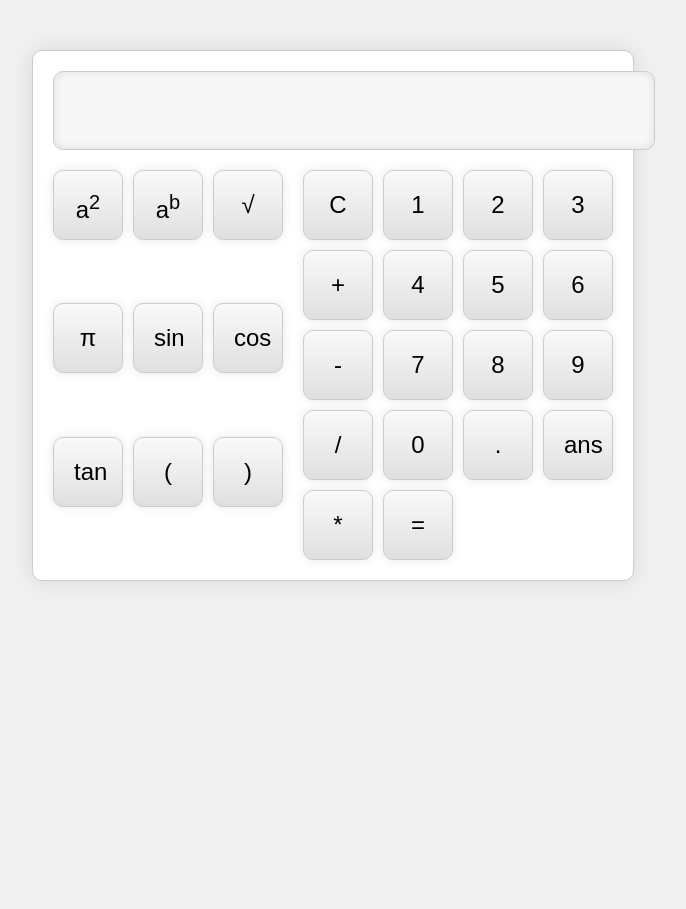
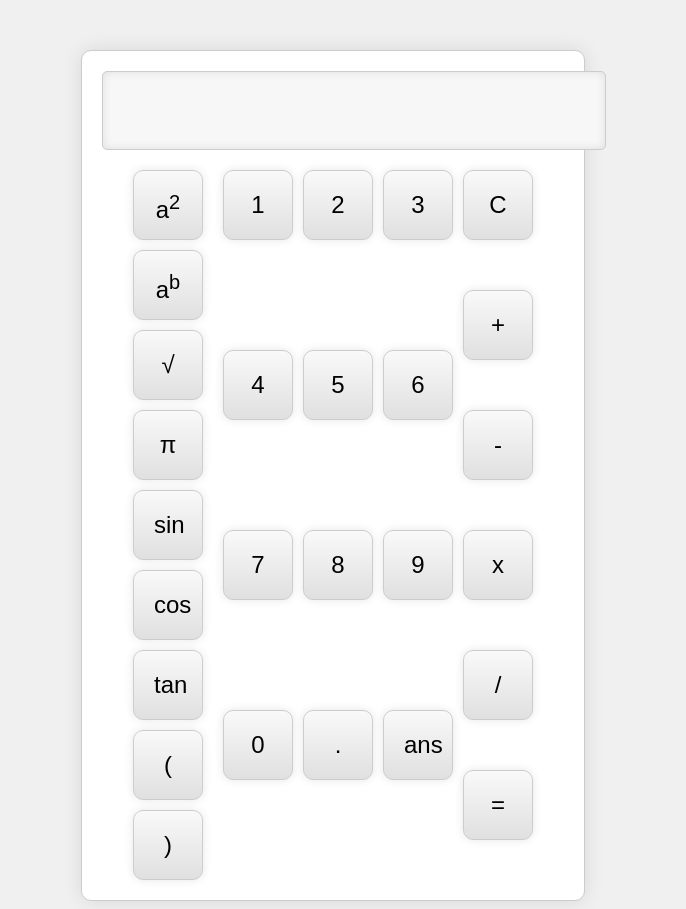
Before and after one commit to arnavpant/Calculator, a plain HTML site: page index.html in a window 1280 px wide. Shown: the whole page, without its empty margins (307-993 px from the left). Before the commit the page ends 800 px from the top, so only its background shows below. Drawn offline with nearby package versions, Linux system fonts and the light colour scheme.

Commit message:
added some UI improvements

```diff
--- a/index.html
+++ b/index.html
@@ -14,8 +14,8 @@
         <input type="hidden" id="calcDisplay">
         <div class="main">
             <div class="functions">
-                <button onclick="appendToDisplay('²', '**2')">a<sup>2</sup></button>
-                <button onclick="appendToDisplay('^', '**')">a<sup>b</sup></button>
+                <button onclick="appendToDisplay('²', '^2')">a<sup>2</sup></button>
+                <button onclick="appendToDisplay('^', '^')">a<sup>b</sup></button>
                 <button onclick="appendToDisplay('√(', 'sqrt(')">√</button>
                 <button onclick="appendToDisplay('π', 'pi')">π</button>
                 <button onclick="appendToDisplay('sin(', 'sin(')">sin</button>
@@ -24,25 +24,29 @@
                 <button onclick="appendToDisplay('(', '(')">(</button>
                 <button onclick="appendToDisplay(')', ')')">)</button>
             </div>
+            <div class="numbers-operators">
                 <div class="numbers">
-                <button onclick="clearDisplay()">C</button>
                     <button onclick="appendToDisplay('1', '1')">1</button>
                     <button onclick="appendToDisplay('2', '2')">2</button>
                     <button onclick="appendToDisplay('3', '3')">3</button>
-                <button onclick="appendToDisplay('+', '+')">+</button>
                     <button onclick="appendToDisplay('4', '4')">4</button>
                     <button onclick="appendToDisplay('5', '5')">5</button>
                     <button onclick="appendToDisplay('6', '6')">6</button>
-                <button onclick="appendToDisplay('-', '-')">-</button>
                     <button onclick="appendToDisplay('7', '7')">7</button>
                     <button onclick="appendToDisplay('8', '8')">8</button>
                     <button onclick="appendToDisplay('9', '9')">9</button>
-                <button onclick="appendToDisplay('/', '/')">/</button>
                     <button onclick="appendToDisplay('0', '0')">0</button>
                     <button onclick="appendToDisplay('.', '.')">.</button>
                     <button onclick="saveLastAnswerValue()">ans</button>
-                <button onclick="appendToDisplay('•', '*')">*</button>
+                </div>
+                <div class="operators">
+                    <button onclick="clearDisplay()">C</button>
+                    <button onclick="appendToDisplay('+', '+')">+</button>
+                    <button onclick="appendToDisplay('-', '-')">-</button>
+                    <button onclick="appendToDisplay('•', '*')">x</button>
+                    <button onclick="appendToDisplay('/', '/')">/</button>
                     <button onclick="calculate()">=</button>
+                </div>
             </div>
         </div>
     </div>
--- a/style.css
+++ b/style.css
@@ -22,7 +22,7 @@ body {
     font-size: 32px;
     text-align: right;
     border: 1px solid #ccc;
-    border-radius: 10px;
+    border-radius: 5px;
     box-shadow: inset 0 0 10px rgba(0, 0, 0, 0.1);
     background-color: #f7f7f7;
 }
@@ -32,18 +32,31 @@ body {
     justify-content: center;
 }
 
-.functions, .numbers {
+.functions, .numbers, .operators {
     display: grid;
     gap: 10px;
 }
 
 .functions {
-    grid-template-columns: repeat(3, 1fr);
+    grid-template-columns: 1fr;
     margin-right: 20px;
 }
 
+.numbers-operators {
+    display: flex;
+}
+
 .numbers {
-    grid-template-columns: repeat(4, 1fr);
+    display: grid;
+    grid-template-columns: repeat(3, 1fr);
+    gap: 10px;
+    margin-right: 10px;
+}
+
+.operators {
+    display: grid;
+    grid-template-columns: 1fr;
+    gap: 10px;
 }
 
 button {
```
Lines whose indentation alone changed are shown as unchanged.
